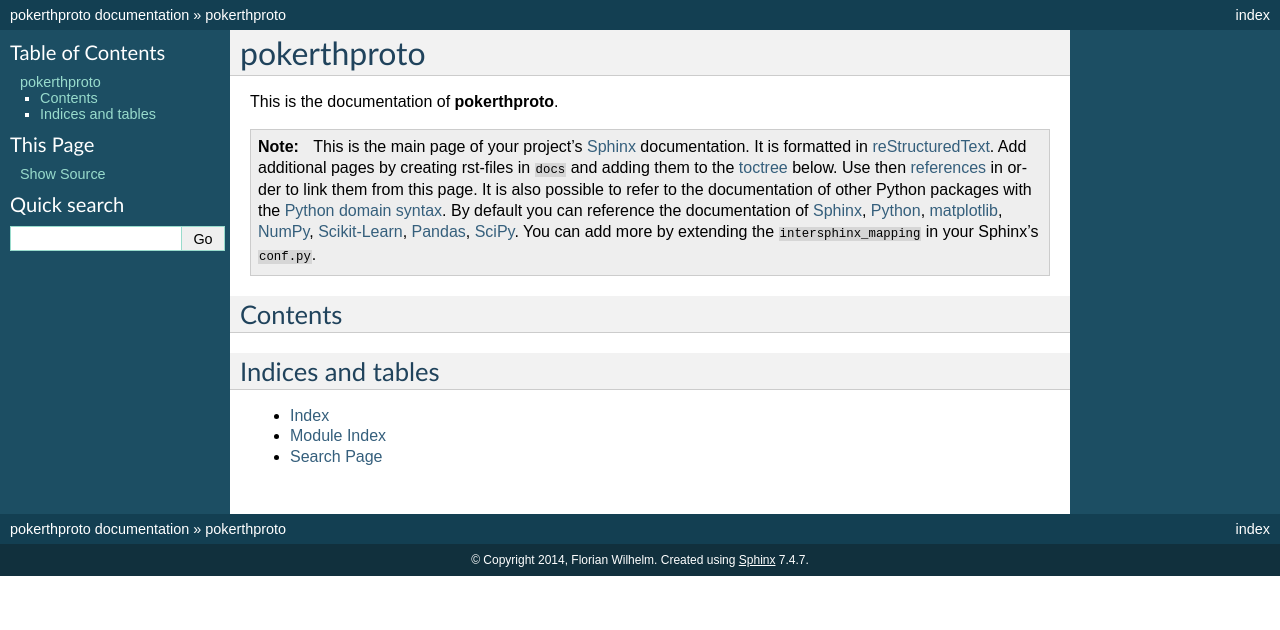
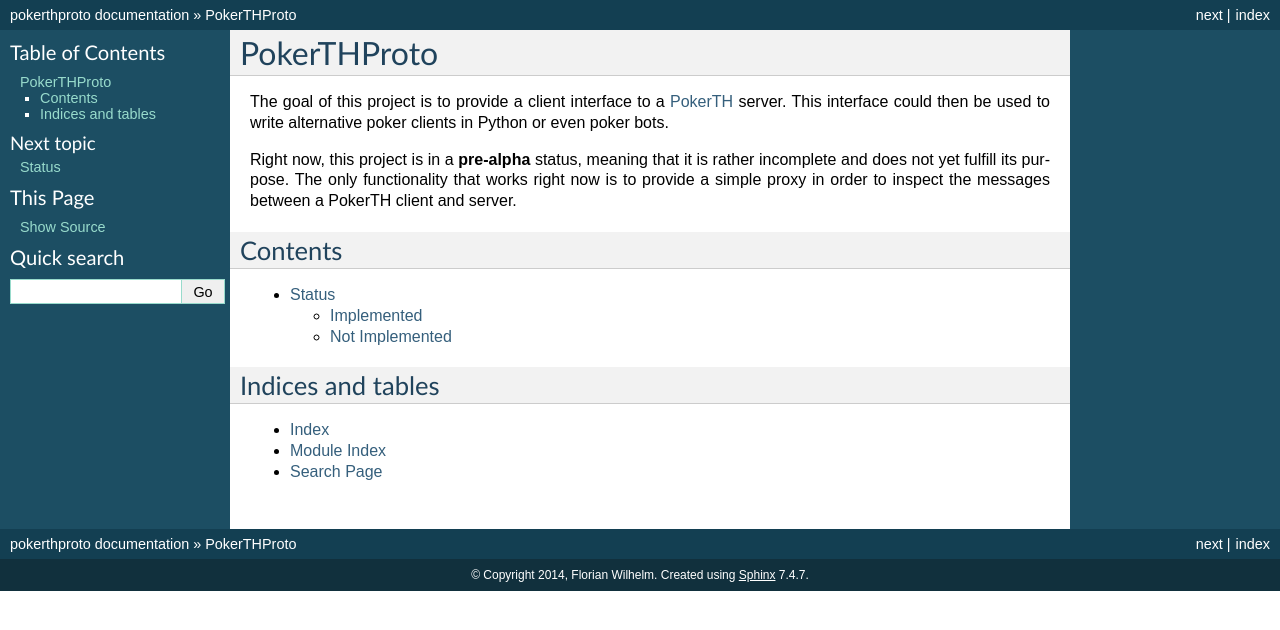
Before and after one commit to FlorianWilhelm/pokerthproto, a Sphinx documentation site: the page built from docs/index.rst, in a window 1280 px wide. Shown: the top 630 px of the page. Built offline with Sphinx 7.4.7, drawn with Linux system fonts in a browser that asks for light colours; formulas are drawn with MathJax 3; pages that are not in the unit, such as notebooks, are missing from menus.

Commit message:
Some corrections to the docs

```diff
--- a/docs/index.rst
+++ b/docs/index.rst
@@ -1,28 +1,15 @@
 ============
-pokerthproto
+PokerTHProto
 ============
 
-This is the documentation of **pokerthproto**.
+The goal of this project is to provide a client interface to a
+`PokerTH <http://pokerth.net/>`__ server. This interface could then be used
+to write alternative poker clients in Python or even poker bots.
 
-.. note::
-
-    This is the main page of your project's `Sphinx <http://sphinx-doc.org/>`_
-    documentation. It is formatted in `reStructuredText
-    <http://sphinx-doc.org/rest.html>`__. Add additional pages by creating
-    rst-files in ``docs`` and adding them to the `toctree
-    <http://sphinx-doc.org/markup/toctree.html>`_ below. Use then
-    `references <http://sphinx-doc.org/markup/inline.html>`__ in order to link
-    them from this page. It is also possible to refer to the documentation of
-    other Python packages with the `Python domain syntax
-    <http://sphinx-doc.org/domains.html#the-python-domain>`__. By default you
-    can reference the documentation of `Sphinx <http://sphinx.pocoo.org>`__,
-    `Python <http://docs.python.org/>`__, `matplotlib
-    <http://matplotlib.sourceforge.net>`__, `NumPy
-    <http://docs.scipy.org/doc/numpy>`__, `Scikit-Learn
-    <http://scikit-learn.org/stable>`__, `Pandas
-    <http://pandas.pydata.org/pandas-docs/stable>`__, `SciPy
-    <http://docs.scipy.org/doc/scipy/reference/>`__. You can add more by
-    extending the ``intersphinx_mapping`` in your Sphinx's ``conf.py``.
+Right now, this project is in a **pre-alpha** status, meaning that it is
+rather incomplete and does not yet fulfill its purpose. The only functionality
+that works right now is to provide a simple proxy in order to inspect the
+messages between a PokerTH client and server.
 
 Contents
 ========
@@ -30,6 +17,7 @@
 .. toctree::
    :maxdepth: 2
 
+   Status <status>
    Module Reference <_rst/modules>
 
 
```
Also changed, not shown: README.rst (+2 -5 lines), docs/status.rst (added, +97 -0 lines), 1 other file.
